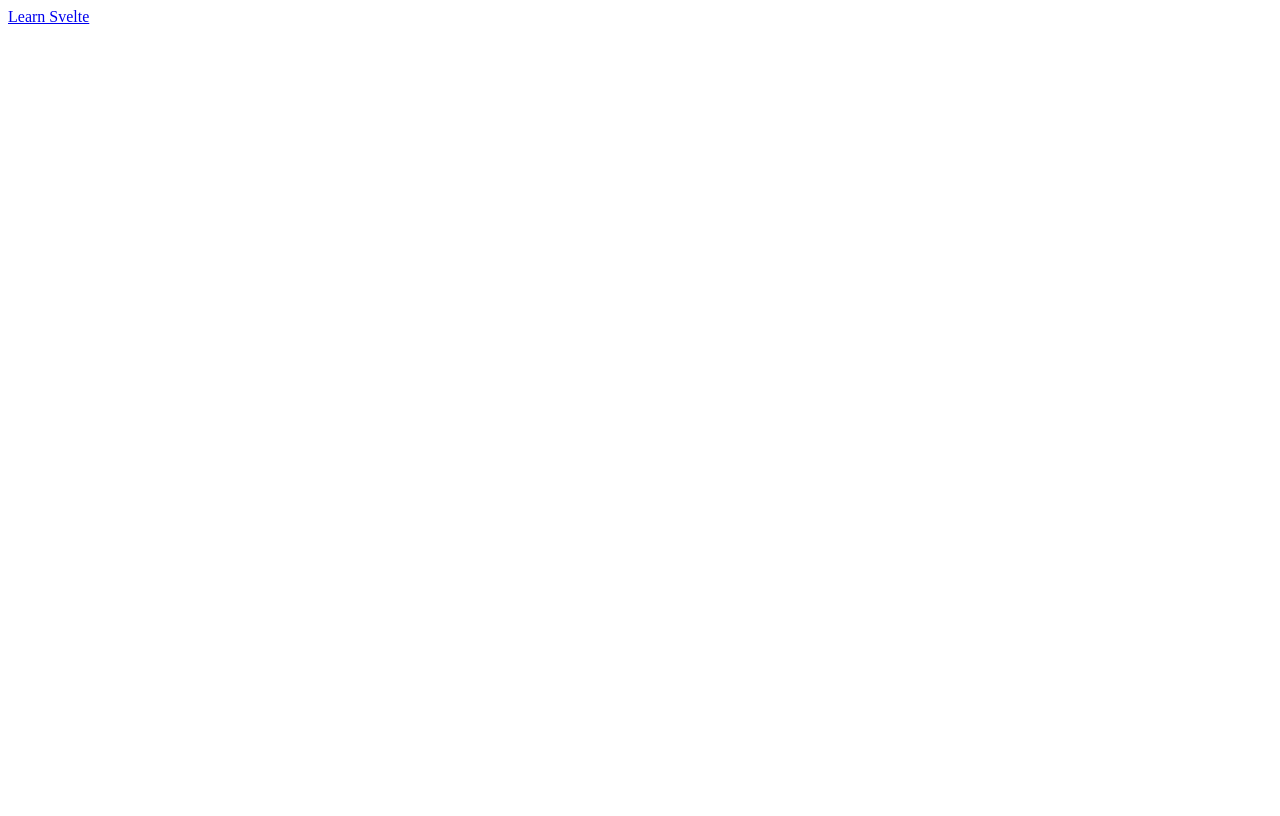
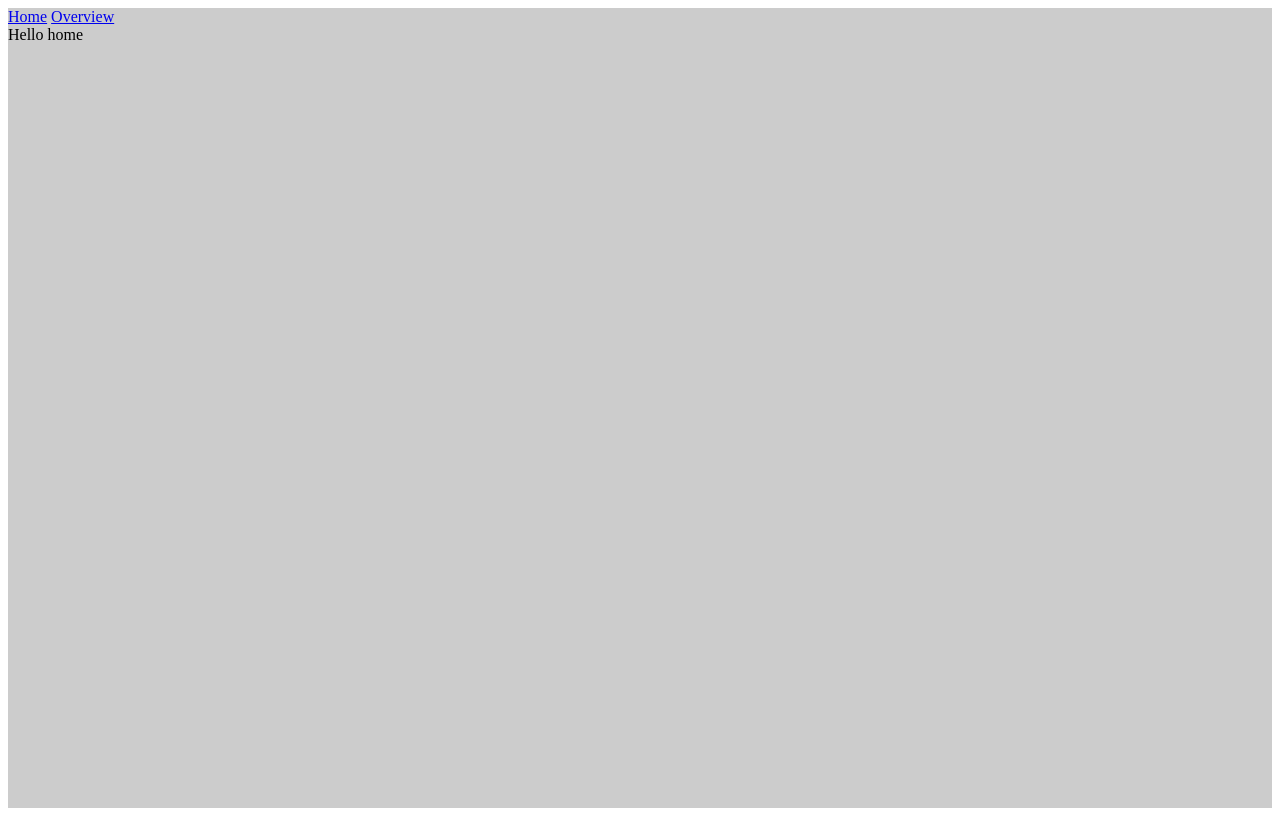
Before and after one commit to jacobkania/mmbt, a Svelte app in the folder js/: page / in a window 1280 px wide. Built offline with nearby package versions, Linux system fonts and the light colour scheme; the HTML template or start-up script is replaced by a standard one.

Commit message:
Added basic routing

```diff
--- a/js/package.json
+++ b/js/package.json
@@ -8,6 +8,7 @@
   },
   "dependencies": {
     "@snowpack/plugin-svelte": "^3.4.0",
-    "svelte": "^3.31.0"
+    "svelte": "^3.31.0",
+    "svelte-navigator": "^3.1.4"
   }
 }
--- a/js/pub/index.css
+++ b/js/pub/index.css
@@ -1,4 +1,5 @@
 /* Add CSS styles here! */
 body {
   font-family: sans-serif;
+  margin: 0;
 }
--- a/js/src/App.svelte
+++ b/js/src/App.svelte
@@ -1,16 +1,26 @@
 <script>
+  import { Router, Link, Route } from "svelte-navigator";
+  import Home from "./pages/home/Home.svelte";
+  import Overview from "./pages/overview/Overview.svelte";
+  import TopNav from "./components/nav/TopNav.svelte";
 </script>
+
 <style>
+  .main {
+    height: 100vh;
+    margin: 0 auto;
+    background-color: #ccc;
+  }
 </style>
-<div class="App">
-  <header class="App-header">
-    <a
-      class="App-link"
-      href="https://svelte.dev"
-      target="_blank"
-      rel="noopener noreferrer"
-    >
-      Learn Svelte
-    </a>
-  </header>
-</div>
+
+<Router>
+  <div class="main" id="main">
+    <TopNav />
+    <div>
+      <Route path="/">
+        <Home />
+      </Route>
+      <Route path="overview" component={Overview} />
+    </div>
+  </div>
+</Router>
--- /dev/null
+++ b/js/src/components/nav/TopNav.svelte
@@ -0,0 +1,13 @@
+<script>
+  import { Link } from "svelte-navigator";
+</script>
+
+<style>
+  .topNav {
+  }
+</style>
+
+<div class="topNav">
+  <Link to="/">Home</Link>
+  <Link to="/overview">Overview</Link>
+</div>
--- /dev/null
+++ b/js/src/pages/home/Home.svelte
@@ -0,0 +1 @@
+<div>Hello home</div>
--- /dev/null
+++ b/js/src/pages/overview/Overview.svelte
@@ -0,0 +1 @@
+<div>Hello overview</div>
```
Also changed, not shown: 1 other file (tests, documents, lock files or other folders).
